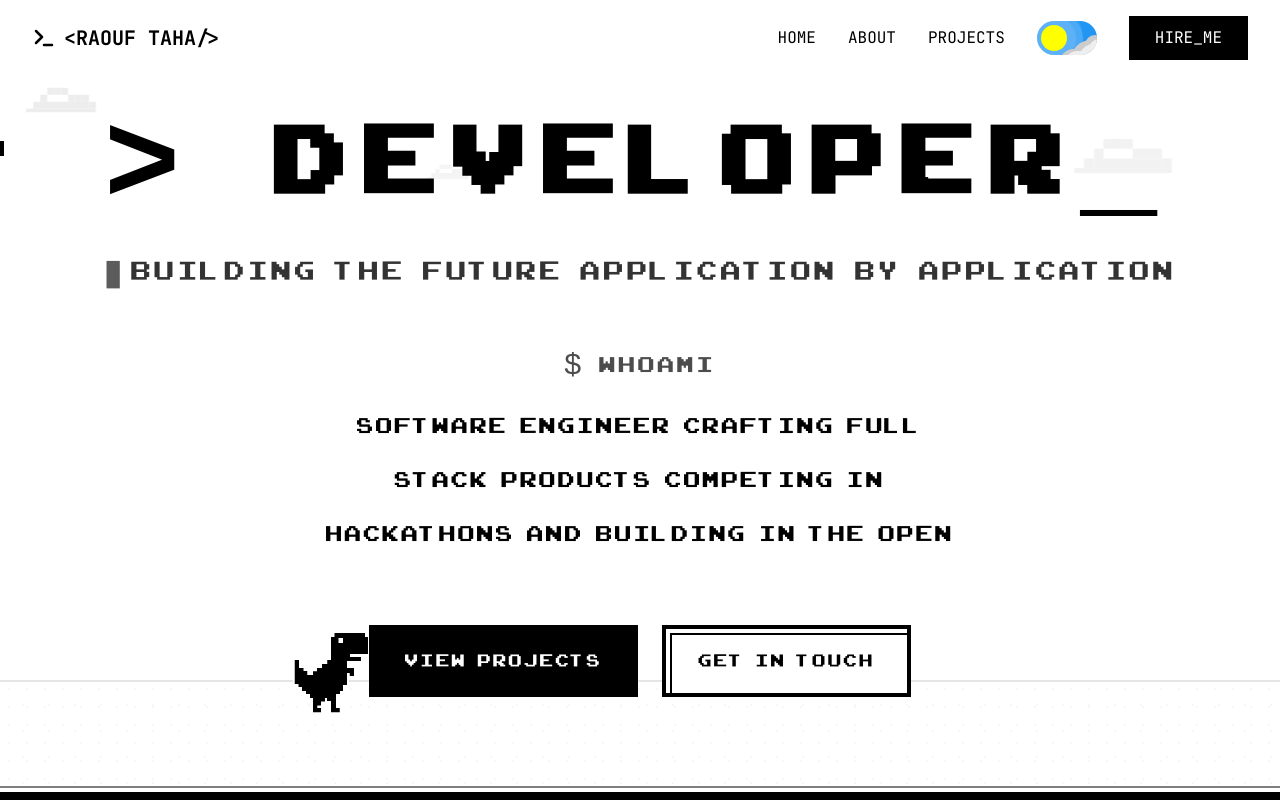
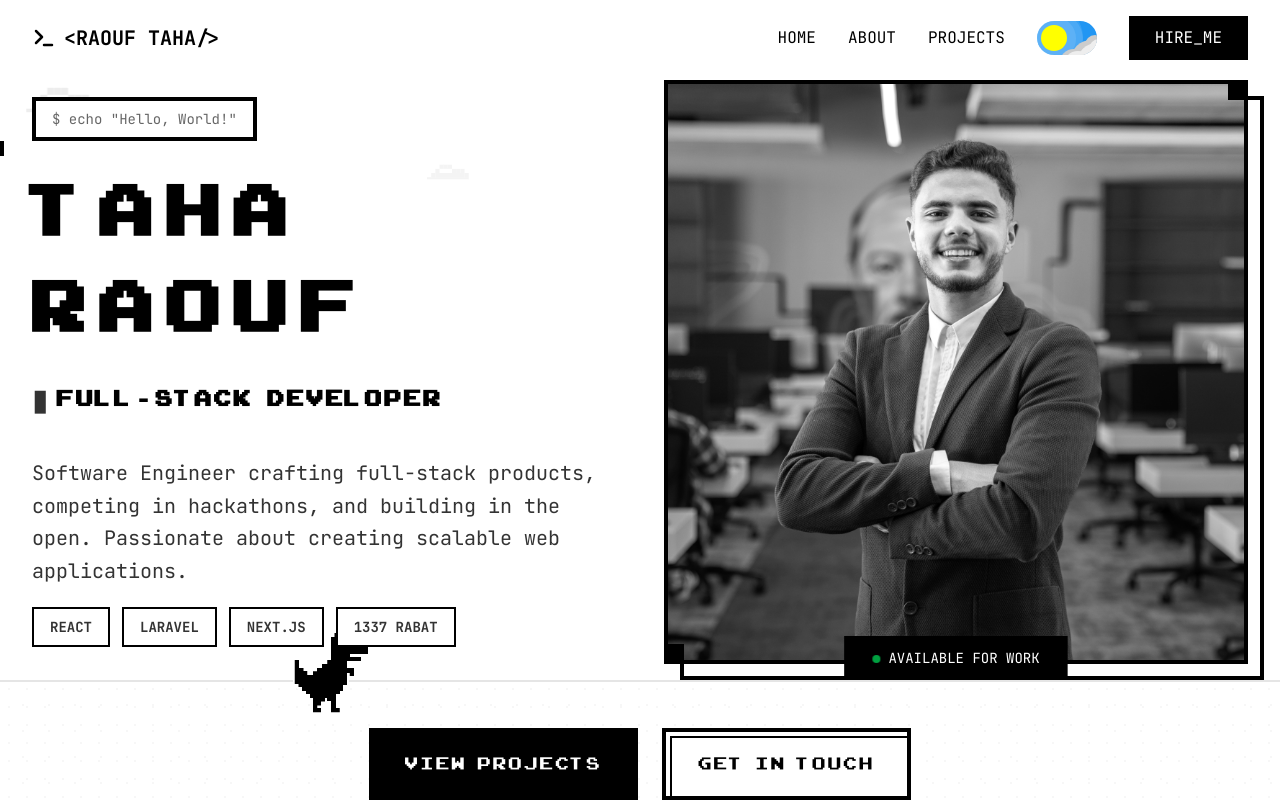
Before and after one commit to TAHA-RAOUF/My_CV, a Next.js app: page / in a window 1280 px wide. Shown: the top 802 px of the page. Built offline with nearby package versions, Linux system fonts and the light colour scheme.

Commit message:
Add professional photo to the website

```diff
--- a/app/globals.css
+++ b/app/globals.css
@@ -474,6 +474,15 @@ body.intro-finished .main-content {
   }
 }
 
+/* Image Hover Effects */
+.image-hover-lift {
+  transition: transform 0.3s ease, box-shadow 0.3s ease;
+}
+
+.image-hover-lift:hover {
+  transform: translateY(-4px);
+}
+
 /* Pixel Art Animations */
 @keyframes pixel-float {
   0%, 100% { transform: translateY(0px); }
--- a/components/Hero.tsx
+++ b/components/Hero.tsx
@@ -2,6 +2,7 @@
 
 import { PixelDino } from './PixelDino';
 import { PixelCloud } from './PixelCloud';
+import Image from 'next/image';
 
 export function Hero() {
   const scrollToSection = (id: string) => {
@@ -25,27 +26,65 @@ export function Hero() {
       </div>
 
       {/* Main content */}
-      <div className="relative z-10 max-w-6xl mx-auto px-4 sm:px-8 py-20 text-center">
-        <div className="space-y-4 sm:space-y-6">
-          <h1 className="text-4xl sm:text-6xl md:text-7xl lg:text-9xl font-bold text-black" style={{ fontFamily: 'ArcadeClassic, monospace', letterSpacing: '0.15em', wordSpacing: '0.3em' }}>
-            {'> DEVELOPER_'}
-          </h1>
+      <div className="relative z-10 max-w-7xl mx-auto px-4 sm:px-8 py-20">
+        <div className="grid lg:grid-cols-2 gap-12 items-center">
 
-          <div className="flex items-center justify-center gap-2 text-lg sm:text-2xl md:text-3xl lg:text-4xl text-black/80">
-            <span className="animate-pulse">▮</span>
-            <p className="font-mono" style={{ fontFamily: 'ArcadeClassic, monospace', letterSpacing: '0.1em', wordSpacing: '0.25em' }}>
-              Building the future  application by application
-            </p>
+          {/* Profile Image */}
+          <div className="flex justify-center lg:justify-end order-1 lg:order-2">
+            <div className="relative group">
+              {/* Decorative border effect */}
+              <div className="absolute inset-0 border-4 border-black translate-x-4 translate-y-4 group-hover:translate-x-2 group-hover:translate-y-2 transition-transform duration-300" />
+              <div className="relative border-4 border-black bg-white overflow-hidden">
+                <Image
+                  src="/taha.png"
+                  alt="Taha Raouf - Full Stack Developer"
+                  width={400}
+                  height={400}
+                  className="w-full h-auto object-cover grayscale hover:grayscale-0 transition-all duration-500"
+                  priority
+                />
+                {/* Pixel corner decorations */}
+                <div className="absolute top-0 right-0 w-4 h-4 bg-black" />
+                <div className="absolute bottom-0 left-0 w-4 h-4 bg-black" />
+              </div>
+              {/* Status badge */}
+              <div className="absolute -bottom-4 left-1/2 -translate-x-1/2 bg-black text-white px-6 py-2 border-4 border-black font-mono text-sm whitespace-nowrap">
+                <span className="inline-block w-2 h-2 bg-green-500 rounded-full mr-2 animate-pulse" />
+                AVAILABLE FOR WORK
+              </div>
+            </div>
           </div>
 
-          <div className="pt-4 sm:pt-8 space-y-3 sm:space-y-4 text-lg sm:text-xl md:text-2xl lg:text-3xl font-mono text-black/70">
-            <p style={{ fontFamily: 'ArcadeClassic, monospace', letterSpacing: '0.1em', wordSpacing: '0.25em' }}>
-              $ whoami
-            </p>
-            <p className="text-black max-w-2xl mx-auto px-4" style={{ fontFamily: 'ArcadeClassic, monospace', letterSpacing: '0.08em', wordSpacing: '0.2em', lineHeight: '1.8' }}>
-  Software Engineer crafting full stack products  competing in hackathons  and building in the open
-</p>
+          {/* Text Content */}
+          <div className="space-y-4 sm:space-y-6 text-center lg:text-left order-2 lg:order-1">
+            <div className="inline-block border-4 border-black bg-white px-4 py-2">
+              <p className="font-mono text-sm text-black/60">$ echo "Hello, World!"</p>
+            </div>
 
+            <h1 className="text-4xl sm:text-6xl md:text-7xl lg:text-8xl font-bold text-black" style={{ fontFamily: 'ArcadeClassic, monospace', letterSpacing: '0.15em', wordSpacing: '0.3em' }}>
+              TAHA RAOUF
+            </h1>
+
+            <div className="flex items-center justify-center lg:justify-start gap-2 text-xl sm:text-2xl md:text-3xl text-black">
+              <span className="animate-pulse">▮</span>
+              <p className="font-mono font-bold" style={{ fontFamily: 'ArcadeClassic, monospace', letterSpacing: '0.1em', wordSpacing: '0.25em' }}>
+                FULL-STACK DEVELOPER
+              </p>
+            </div>
+
+            <div className="pt-4 space-y-3 text-lg sm:text-xl font-mono text-black/80">
+              <p className="leading-relaxed max-w-xl mx-auto lg:mx-0">
+                Software Engineer crafting full-stack products, competing in hackathons,
+                and building in the open. Passionate about creating scalable web applications.
+              </p>
+
+              <div className="flex flex-wrap gap-3 justify-center lg:justify-start pt-2">
+                <div className="border-2 border-black bg-white px-4 py-2 text-sm font-bold">REACT</div>
+                <div className="border-2 border-black bg-white px-4 py-2 text-sm font-bold">LARAVEL</div>
+                <div className="border-2 border-black bg-white px-4 py-2 text-sm font-bold">NEXT.JS</div>
+                <div className="border-2 border-black bg-white px-4 py-2 text-sm font-bold">1337 RABAT</div>
+              </div>
+            </div>
           </div>
         </div>
 
```
Also changed, not shown: public/taha.png (added).
